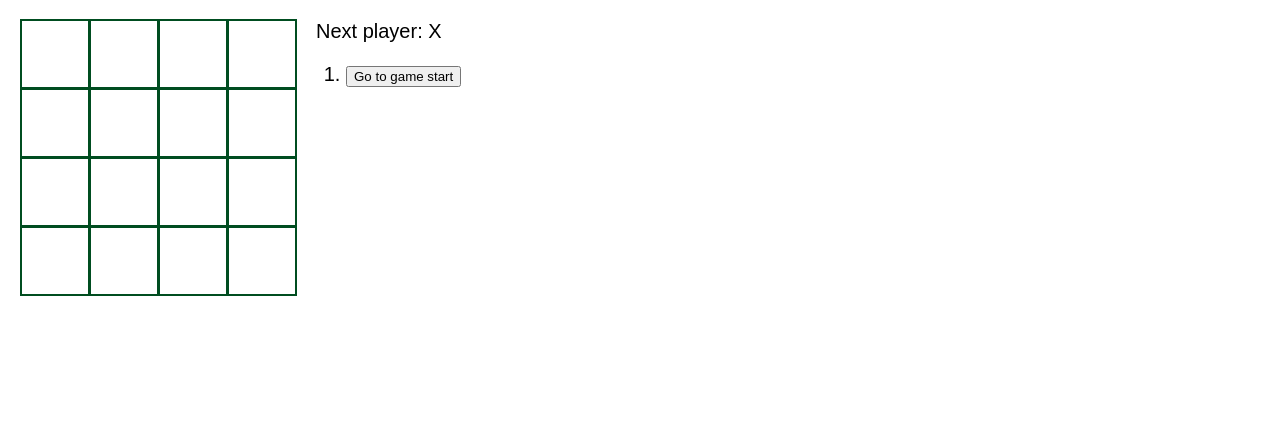
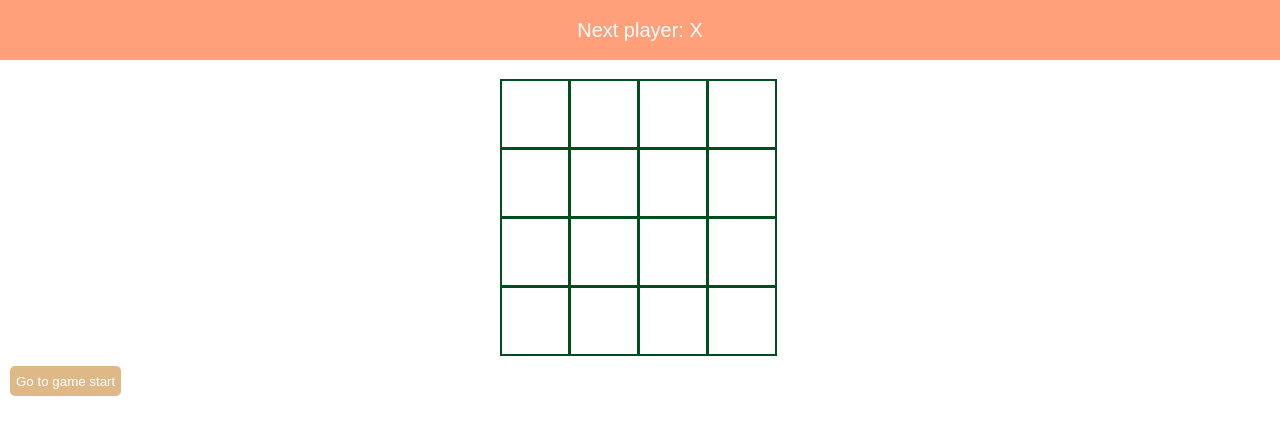
Before and after one commit to mKasa-lei/react-1-tutorial, a React (Create React App) app in the folder react-typescript/: page / in a window 1280 px wide. Shown: the top 434 px of the page. Built offline with nearby package versions, Linux system fonts and the light colour scheme.

Commit message:
デザインを作成しました

```diff
--- a/react-typescript/src/index.tsx
+++ b/react-typescript/src/index.tsx
@@ -1,6 +1,7 @@
 import React, { useState } from 'react';
 import ReactDOM from "react-dom";
 import "./style.scss";
+import "./reset.css";
 import * as serviceWorker from "./serviceWorker";
 
 type PropsBoard = {
@@ -45,18 +46,17 @@ const Board: React.FC<PropsGame> = (props) => {
 
   return ( //書き方は簡単になったけれどやっていることはチュートリアルに書かれている物と同じ
     <div>
-      { squares }
+      { squares}
     </div>
   )
 }
 
-
-const Game:React.FC = () => {
-  const [history, setHistory] = useState<Array<{squares: Array<string | null>}>>([{ squares: Array(9).fill(null) }]); //過去の情報を格納するための配列を格納する。過去の手を保存するためのsquaresをsetStateする
+const Game: React.FC = () => {
+  const [history, setHistory] = useState<Array<{ squares: Array<string | null> }>>([{ squares: Array(16).fill(null) }]); //過去の情報を格納するための配列を格納する。過去の手を保存するためのsquaresをsetStateする
   const [stepNumber, setStepNumber] = useState<number>(0); //現在の手数の記録
   const [xIsNext, setXIsNext] = useState<boolean>(true); //現在XとOどちらのターンなのかの情報
 
-  const handleClick: Function = (i:number) => { //typeで書くとエラーが発生する
+  const handleClick: Function = (i: number) => { //typeで書くとエラーが発生する
     const historyData: Array<{ squares: Array<string | null> }> = history.slice(0, stepNumber + 1); //新たにクリックする手前までのデータ
     const current: { squares: Array<string | null> } = historyData[historyData.length - 1]; //現在の手
     const squares: Array<string | null> = current.squares.slice(); //打った手のデータを配列にいれる
@@ -70,20 +70,20 @@ const Game:React.FC = () => {
     setXIsNext(!xIsNext); //trueならfalse、falseならtrueを返す
   }
 
-  const jumpTo: Function = (step:number) => {
+  const jumpTo: Function = (step: number) => {
     setStepNumber(step); //現在が何手なのか
     setXIsNext((step % 2) === 0); //ここで偶数であるかどうかの判定をする。偶数であればtrueを返す
   }
 
-  const historyArray: Array<{ squares: Array<string | null>}> = history; //過去に打った手の情報を取得
-  const current: { squares: Array<string | null>} = historyArray[stepNumber];　//現在の手がどのような盤面になっているのかの情報
+  const historyArray: Array<{ squares: Array<string | null> }> = history; //過去に打った手の情報を取得
+  const current: { squares: Array<string | null> } = historyArray[stepNumber];　//現在の手がどのような盤面になっているのかの情報
   const winner: string | null = calculateWinner(current.squares); //現在までの手が勝利条件に当てはまっているのかどうか
 
   const moves: JSX.Element[] = historyArray.map((step, move) => {
     const desc: string = move ? 'Go to move #' + move : 'Go to game start'; //moveが０ならGo to startを表示させ、一手以降ならGo to moveを表示させる
     return (
-      <li key={move} className='play-history'>
-        <button onClick={() => jumpTo(move)}>{desc}</button>
+      <li key={move}>
+        <button className='remove-button' onClick={() => jumpTo(move)}>{desc}</button>
       </li>
     )
   })
@@ -98,6 +98,7 @@ const Game:React.FC = () => {
 
   return (
     <div className="game">
+      <div className='status'>{status}</div>
       <div className="game-board">
         <Board
           squares={current.squares}
@@ -105,8 +106,7 @@ const Game:React.FC = () => {
         />
       </div>
       <div className="game-info">
-        <div className='status'>{status}</div>
-        <ol>{moves}</ol>
+        <ol  className='play-history'>{moves}</ol>
       </div>
     </div>
   );
--- /dev/null
+++ b/react-typescript/src/reset.css
@@ -0,0 +1,118 @@
+@charset "UTF-8";
+
+/*
+html5doctor.com Reset Stylesheet
+v1.6.1
+Last Updated: 2010-09-17
+Author: Richard Clark - http://richclarkdesign.com
+Twitter: @rich_clark
+*/
+
+
+html, body, div, span, object, iframe,
+h1, h2, h3, h4, h5, h6, p, blockquote, pre,
+abbr, address, cite, code,
+del, dfn, em, img, ins, kbd, q, samp,
+small, strong, sub, sup, var,
+b, i,
+dl, dt, dd, ol, ul, li,
+fieldset, form, label, legend,
+table, caption, tbody, tfoot, thead, tr, th, td,
+article, aside, canvas, details, figcaption, figure,
+footer, header, hgroup, menu, nav, section, summary,
+time, mark, audio, video {
+    margin:0;
+    padding:0;
+    border:0;
+    outline:0;
+    font-style: normal;
+    font-size:100%;
+    vertical-align:baseline;
+    background:transparent;
+}
+
+body {
+    line-height:1;
+}
+
+article,aside,details,figcaption,figure,
+footer,header,hgroup,menu,nav,section {
+    display:block;
+}
+
+ul {
+    list-style:none;
+}
+
+blockquote, q {
+    quotes:none;
+}
+
+blockquote:before, blockquote:after,
+q:before, q:after {
+    content:'';
+    content:none;
+}
+
+a {
+    margin:0;
+    padding:0;
+    font-size:100%;
+    vertical-align:baseline;
+    background:transparent;
+    text-decoration: none;
+}
+
+/* change colours to suit your needs */
+ins {
+    background-color:#ff9;
+    color:#000;
+    text-decoration:none;
+}
+
+/* change colours to suit your needs */
+mark {
+    background-color:#ff9;
+    color:#000;
+    font-style:italic;
+    font-weight:bold;
+}
+
+del {
+    text-decoration: line-through;
+}
+
+abbr[title], dfn[title] {
+    border-bottom:1px dotted;
+    cursor:help;
+}
+
+table {
+    border-collapse:collapse;
+    border-spacing:0;
+}
+
+/* change border colour to suit your needs */
+hr {
+    display:block;
+    height:1px;
+    border:0;
+    border-top:1px solid #cccccc;
+    margin:1em 0;
+    padding:0;
+}
+
+input, select {
+    vertical-align:middle;
+}
+
+
+/*
+追加したコード
+*/
+
+*,
+*::before,
+*::after {
+  box-sizing: border-box;
+}
--- a/react-typescript/src/style.scss
+++ b/react-typescript/src/style.scss
@@ -1,3 +1,4 @@
+
 body{
     font: 20px "Century Gothic", Futura, sans-serif;
     margin: 20px;
@@ -16,22 +17,34 @@ button:focus{
     outline: none;
 }
 
-.game{
-    display: flex;
-}
-
 .game-info{
-    margin-left: 20px;
+    margin: 0 auto;
 }
 
 .play-history{
+    display: flex;
     align-items: center;
+    flex-wrap: wrap;
+    list-style-type: none;
 }
 
-$bird_red: url(./images/bird_red.png);
+.remove-button{
+    background-color: #DEB887;
+    color: #FFFFFF;
+    border: none;
+    border-radius: 5px;
+    height: 30px;
+    margin-left: 10px;
+    margin-bottom: 10px;
+}
 
-.game-board{
-    cursor: $bird_red, auto;
+.status{
+    text-align: center;
+    font-size: 20px;
+    color: #FFFFFF;
+    background-color: #FFA07A;
+    margin-bottom: 20px;
+    padding: 20px 0;
 }
 
 .border-row{
@@ -42,6 +55,12 @@ $bird_red: url(./images/bird_red.png);
         content: '';
         display: table;
     }
+}
+
+.game-board{
+    width: calc(70px * 4);
+    margin: 0 auto;
+    margin-bottom: 10px;
 }
 
 .square{
@@ -56,9 +75,14 @@ $bird_red: url(./images/bird_red.png);
     margin-right: -1px;
     margin-top: -1px;
     padding: 0;
-    :hover{
-        background-color: #004D20;
-    }
+}
+
+.history-square{
+    background-color: #FFFFFF;
+    border: 1px solid #004D20;
+    text-align: center;
+    width: 20px;
+    height: 20px;
 }
 
 .round{
```
